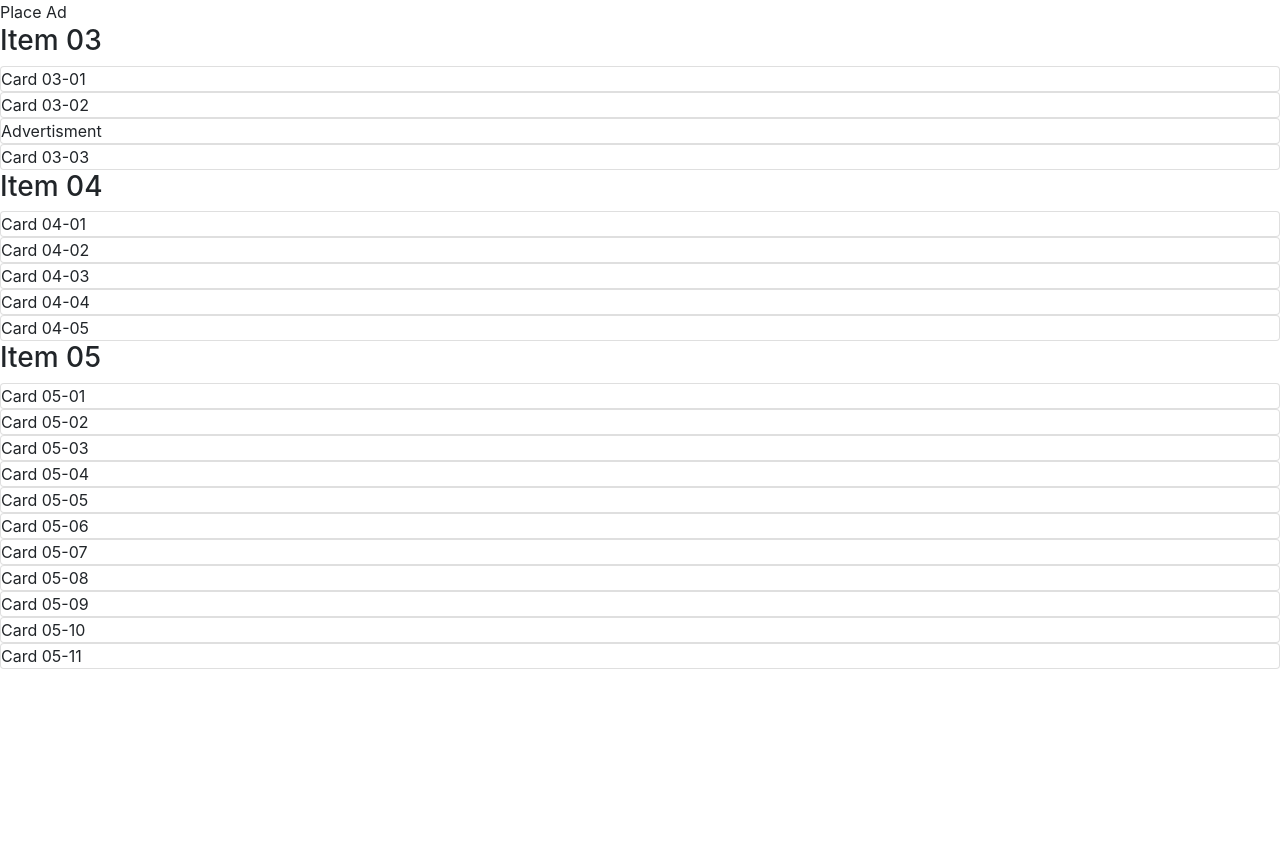
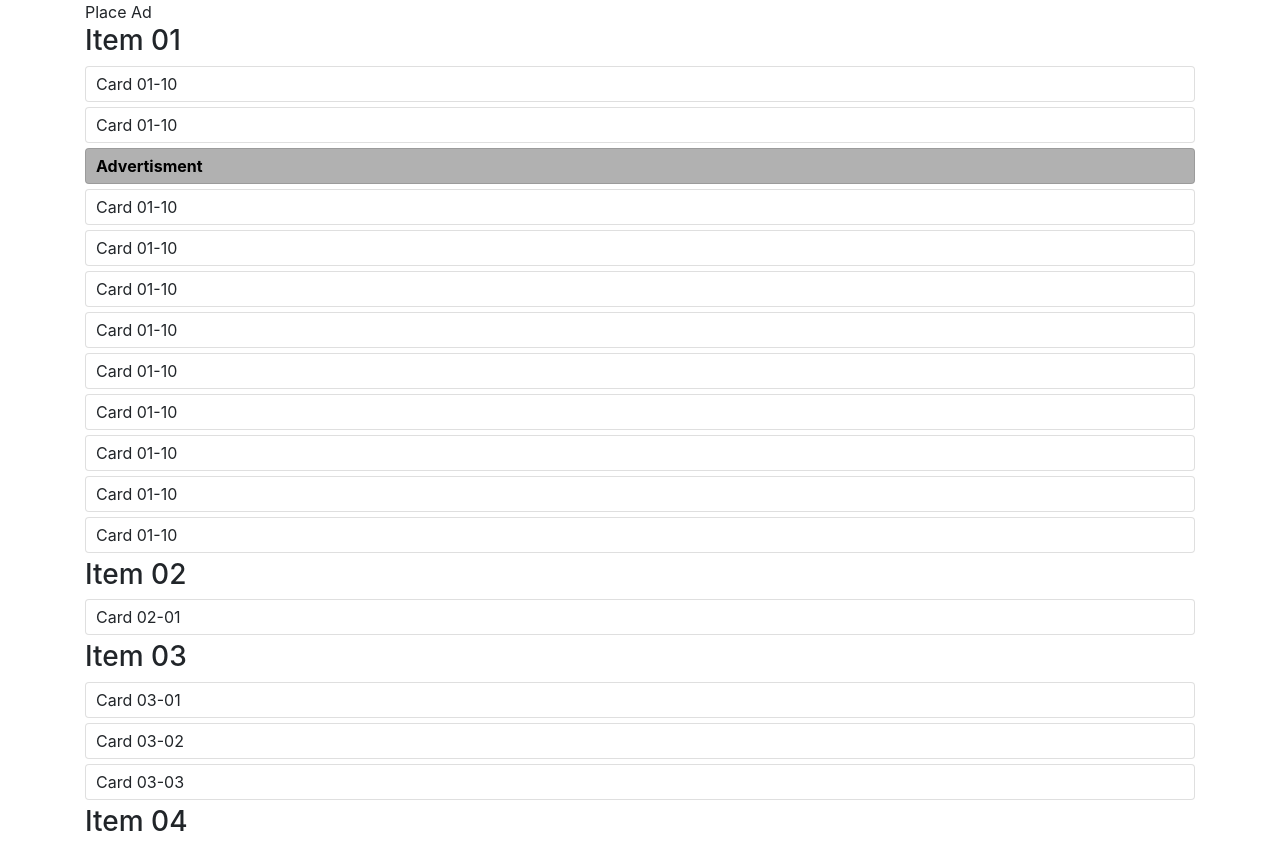
Before and after one commit to epdsn/JavaScript-Patterns, a plain HTML site: page ListAd/index.html in a window 1280 px wide. Shown: the top 841 px of the page. Before the commit the page ends 800 px from the top, so only its background shows below. Drawn offline with nearby package versions, Linux system fonts and the light colour scheme.

Commit message:
Added random count of items in the first div

```diff
--- a/ListAd/index.html
+++ b/ListAd/index.html
@@ -12,25 +12,14 @@
     <script src="script.js"></script>
     <link rel="stylesheet" href="https://cdn.jsdelivr.net/npm/bootstrap@4.6.0/dist/css/bootstrap.min.css" integrity="undefined" crossorigin="anonymous">
     <link href="styles.css" rel="stylesheet" />
-    <style>
-
-    </style>
 </head>
 <body>
-    <div id="community">
+    <div id="community" class="container">
         <div id="btn">Place Ad</button>
         <div id="Ad" class="card" style="display: none;">Advertisment</div>
         <div class="wrapped" style="display:none"></div>
         <div class="wrapped">
             <h3>Item 01</h3>
-            <div class="card">Card 01-01</div>
-            <div class="card">Card 01-02</div>
-            <div class="card">Card 01-03</div>
-            <div class="card">Card 01-04</div>
-            <div class="card">Card 01-05</div>
-            <div class="card">Card 01-06</div>
-            <div class="card">Card 01-07</div>
-            <div class="card">Card 01-08</div>
         </div>
         <div class="wrapped">
             <h3>Item 02</h3>
--- a/ListAd/script.js
+++ b/ListAd/script.js
@@ -1,14 +1,20 @@
 (function($) {
+    function insertCards(parent, childCssClass){
+        var randomCount = getRandomInt(0,10);
 
-    function listObject(target, childrenClassName){
-        this.target = target;
-        this.childrenClassName = childrenClassName;
-        this.placeAd = placeAd;
+        for (let index = 0; index <= randomCount; index++) {
+            parent.append(
+                $('<div/>', {'class': childCssClass}).append(
+                    $('<span/>', {text: "Card 01-" + randomCount})
+                )
+            );
+        }
     }
 
-    function placeAd() {
-        var result = `A Beautiful ${this.target} ${this.childrenClassName}`;
-        pretty_print(result);
+    function getRandomInt(min, max) {
+        min = Math.ceil(min);
+        max = Math.floor(max);
+        return Math.floor(Math.random() * (max - min + 1)) + min;
     }
 
     function PlaceAdvertisment(advertisment, target) {
@@ -23,28 +29,10 @@
     }
 
     $(document).ready(function(){
+        var prependToDiv = $('#community').find('div.wrapped:visible:first');
+        var ad = $('#Ad');
+        insertCards(prependToDiv, 'card')
+        PlaceAdvertisment(ad , prependToDiv);
+    });
 
-        // Debug hide divs
-        //Item 01
-        $('#community div.wrapped:nth-child(3)').hide()
-
-        //Item 02
-        $('#community div.wrapped:nth-child(4)').hide()
-
-        //Item 03
-        //$('#community div.wrapped:nth-child(5)').hide()
-
-        //Item 04
-        //$('#community div.wrapped:nth-child(6)').hide()
-
-        //Item 05
-        //$('#community div.wrapped:nth-child(7)').hide()
-
-        var ad = $('#Ad');
-        var prependToDiv = $('#community').find('div.wrapped:visible:first');
-
-
-        PlaceAdvertisment(ad, prependToDiv);
-
-    });
  })(jQuery);
--- a/ListAd/styles.css
+++ b/ListAd/styles.css
@@ -1,3 +1,13 @@
 div:first {
     border:solid 1px green;
 }
+.card {
+    margin-bottom: 5px;
+    padding: 5px 10px;
+}
+
+#Ad {
+    background-color: #b1b1b1;
+    color: rgb(0, 0, 0);
+    font-weight: bold;
+}
```
